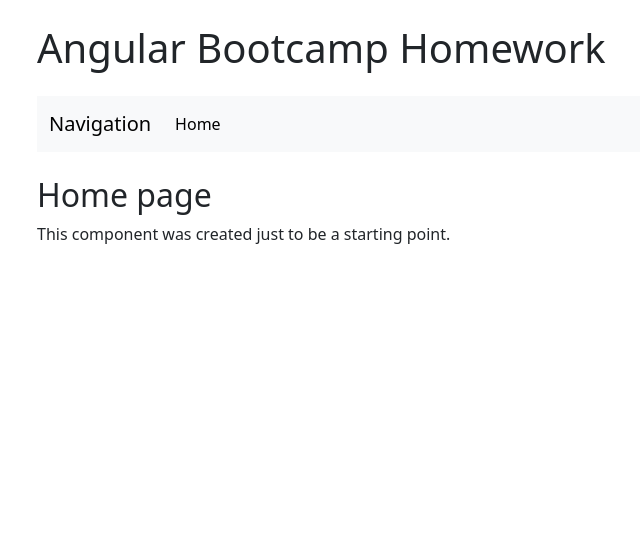
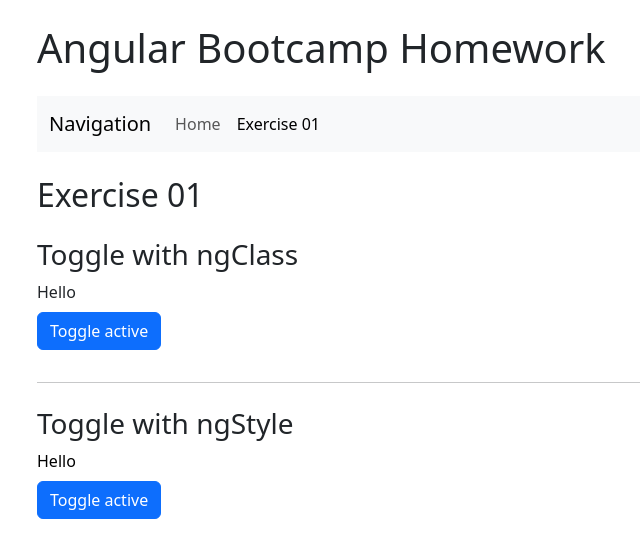
Before and after one commit to jorgeramos2068/angular-bootcamp-homework, an Angular app: page /exercise-01 in a window 1280 px wide. Before the commit this address led to /. Shown: the top 558 px of the page, without its empty margins (45-685 px from the left). Built offline with nearby package versions, Linux system fonts and the light colour scheme.

Commit message:
Add exercise for the use of ngClass and ngStyle

```diff
--- /dev/null
+++ b/src/app/components/exercise-01/exercise-01.component.html
@@ -0,0 +1,34 @@
+<h2>Exercise 01</h2>
+
+<div class="row mb-4 mt-4">
+  <div class="col-12 mb-2">
+    <h3>Toggle with ngClass</h3>
+    <div class="col-12 mb-2">
+      <span [ngClass]="{ redText: active }">Hello</span>
+    </div>
+    <div class="col-12">
+      <button type="button" class="btn btn-primary" (click)="toggleActive()">
+        Toggle active
+      </button>
+    </div>
+  </div>
+</div>
+
+<hr />
+<div class="row mb-4 mt-4">
+  <div class="col-12 mb-2">
+    <h3>Toggle with ngStyle</h3>
+    <div class="col-12 mb-2">
+      <span [ngStyle]="{ color: activeStyle ? 'red' : 'black' }">Hello</span>
+    </div>
+    <div class="col-12">
+      <button
+        type="button"
+        class="btn btn-primary"
+        (click)="toggleActiveStyle()"
+      >
+        Toggle active
+      </button>
+    </div>
+  </div>
+</div>
--- /dev/null
+++ b/src/app/components/exercise-01/exercise-01.component.ts
@@ -0,0 +1,23 @@
+import { Component } from '@angular/core';
+
+@Component({
+  selector: 'app-exercise-01',
+  templateUrl: './exercise-01.component.html',
+  styles: `
+    .redText {
+      color: red;
+    }
+  `,
+})
+export class Exercise01Component {
+  protected active: boolean = false;
+  protected activeStyle: boolean = false;
+
+  public toggleActive(): void {
+    this.active = !this.active;
+  }
+
+  public toggleActiveStyle(): void {
+    this.activeStyle = !this.activeStyle;
+  }
+}
--- a/src/app/components/navbar/navbar.component.html
+++ b/src/app/components/navbar/navbar.component.html
@@ -24,6 +24,16 @@
             Home
           </a>
         </li>
+        <li class="nav-item">
+          <a
+            class="nav-link"
+            routerLink="/exercise-01"
+            routerLinkActive="active"
+            [routerLinkActiveOptions]="{ exact: true }"
+          >
+            Exercise 01
+          </a>
+        </li>
       </ul>
     </div>
   </div>
```
Also changed, not shown: src/app/app-routing.module.ts (+7 -0 lines), src/app/app.module.ts (+7 -1 lines).
